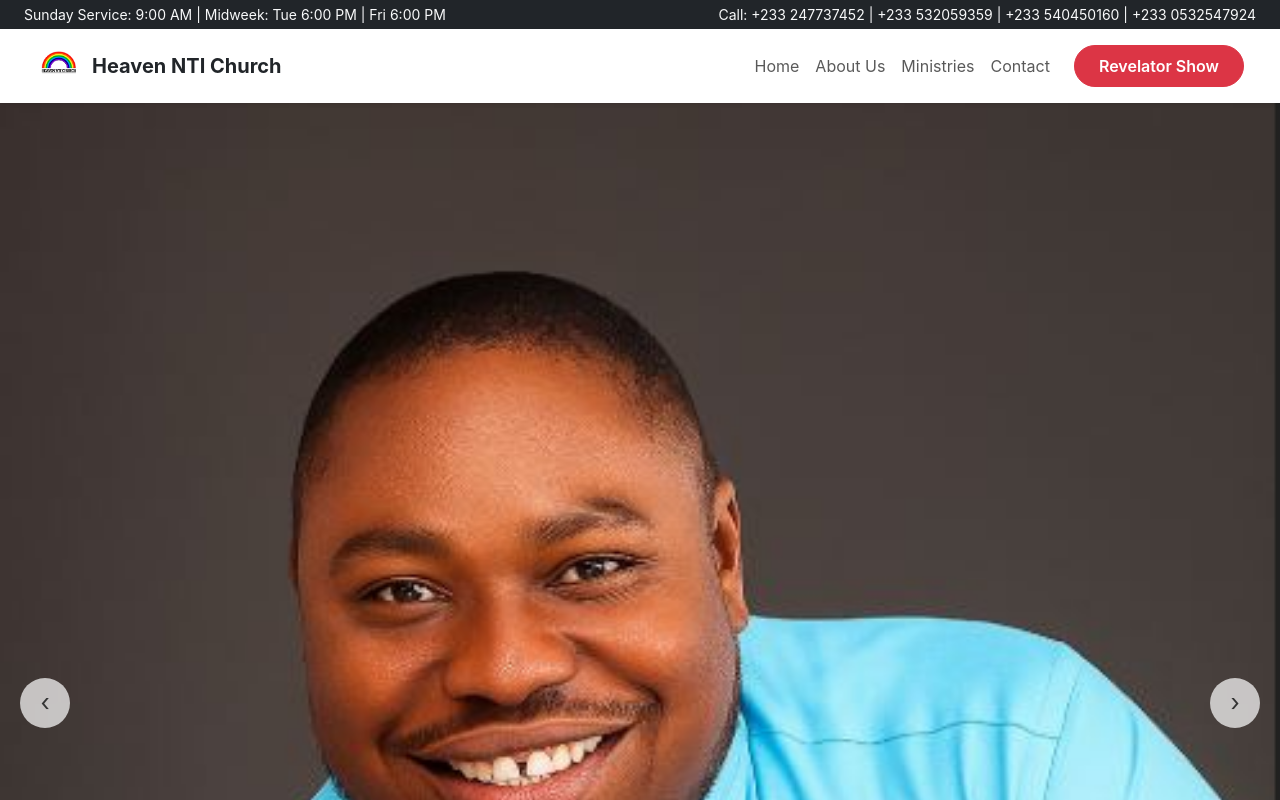
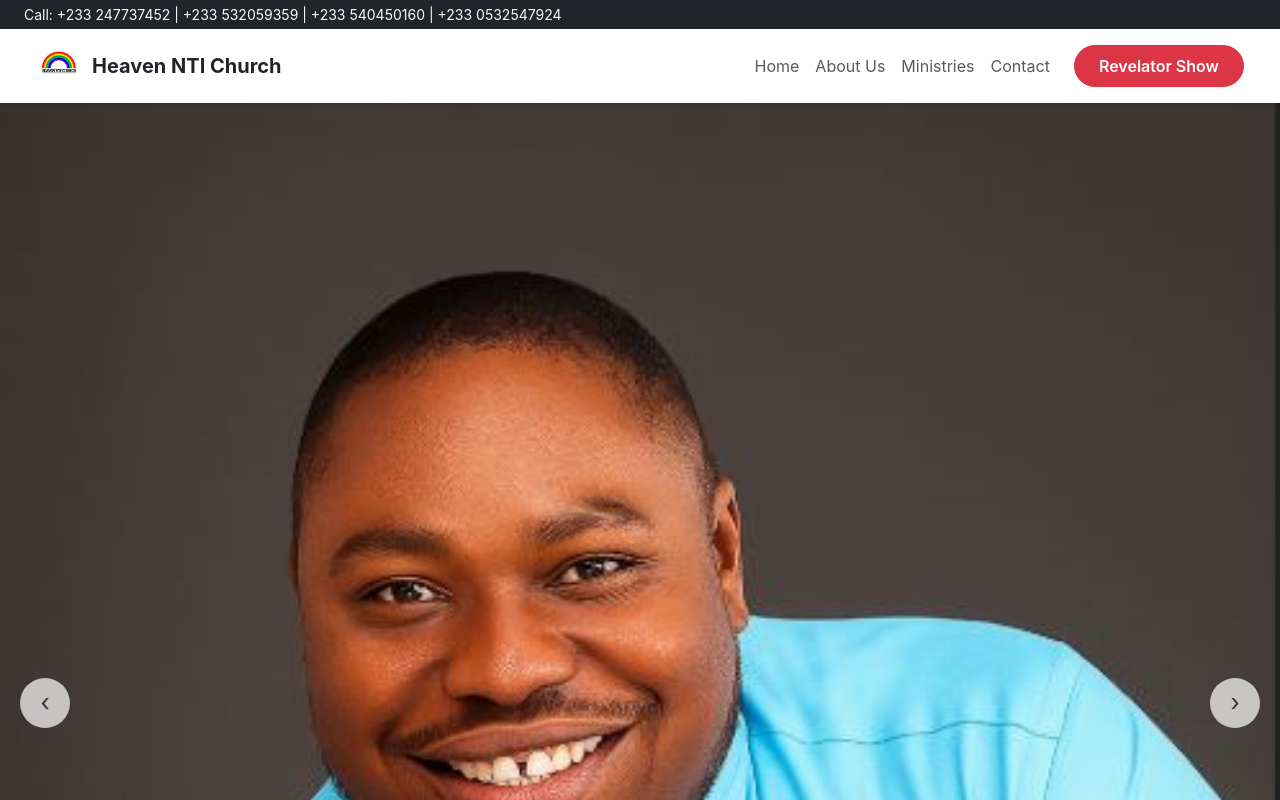
Before and after one commit to Daniel-KK-world/Heaven-Nti-Church, a React (Create React App) app: page / in a window 1280 px wide. Shown: the top 800 px of the page. Built offline with nearby package versions, Linux system fonts and the light colour scheme.

Commit message:
top navbar reduce content

```diff
--- a/src/components/Navbar.js
+++ b/src/components/Navbar.js
@@ -8,7 +8,6 @@ function Navbar() {
     <header className="w-100">
       {/* Top Strip */}
       <div className="bg-dark text-light small px-4 py-1 d-flex justify-content-between align-items-center text-center">
-        <p className="mb-0">Sunday Service: 9:00 AM | Midweek: Tue 6:00 PM | Fri 6:00 PM</p>
         <p className="mb-0">Call: +233 247737452 | +233 532059359 | +233 540450160 | +233 0532547924 </p>
       </div>
 
```
